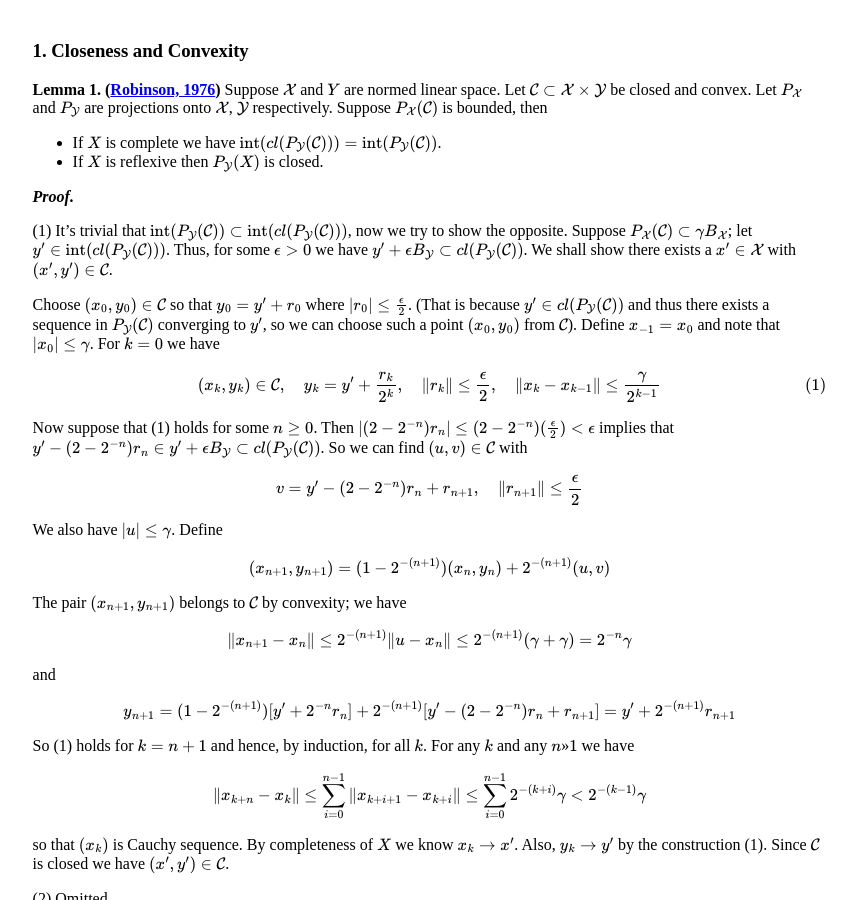
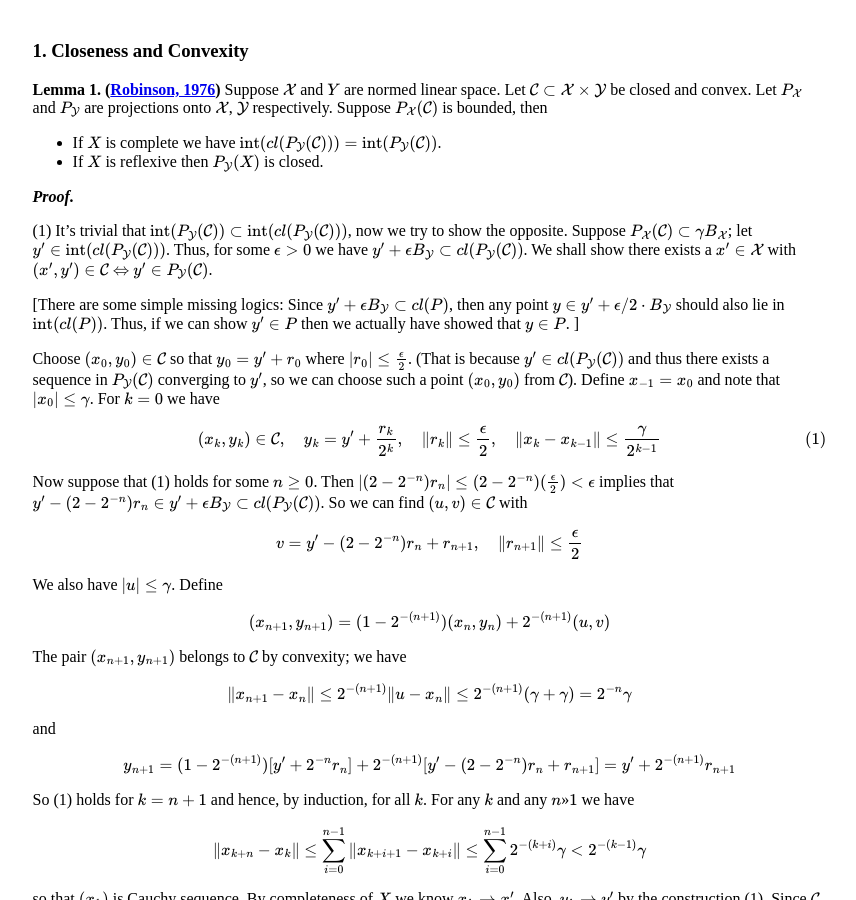
Before and after one commit to zhuanglinsheng/zhuanglinsheng.github.io, a Jekyll site: the page built from _posts/2021-03-31-Correspondence.md, in a window 1280 px wide and 900 px high, scrolled down 387 px. Shown: the whole window, without its empty margins (51-907 px from the left). Built offline with Jekyll 4.4.1, drawn with Linux system fonts in a browser that asks for light colours.

Commit message:
Update 2021-03-31-Correspondence.md

```diff
--- a/_posts/2021-03-31-Correspondence.md
+++ b/_posts/2021-03-31-Correspondence.md
@@ -28,7 +28,9 @@ Briefly speaking, a set map (correspondence) can be perturbed around metric regu
 
 ***Proof.***
 
-(1) It's trivial that $\text{int}(P_\mathcal{Y}(\mathcal{C})) \subset \text{int}(cl(P_\mathcal{Y}(\mathcal{C})))$, now we try to show the opposite. Suppose $P_\mathcal{X}(\mathcal{C})\subset\gamma B_\mathcal{X}$; let $y'\in \text{int}(cl(P_{\mathcal{Y}}(\mathcal{C})))$. Thus, for some $\epsilon>0$ we have $y'+\epsilon B_\mathcal{Y}\subset cl(P_\mathcal{Y}(\mathcal{C}))$. We shall show there exists a $x'\in\mathcal{X}$ with $(x',y')\in\mathcal{C}$.
+(1) It's trivial that $\text{int}(P_\mathcal{Y}(\mathcal{C})) \subset \text{int}(cl(P_\mathcal{Y}(\mathcal{C})))$, now we try to show the opposite. Suppose $P_\mathcal{X}(\mathcal{C})\subset\gamma B_\mathcal{X}$; let $y'\in \text{int}(cl(P_{\mathcal{Y}}(\mathcal{C})))$. Thus, for some $\epsilon>0$ we have $y'+\epsilon B_\mathcal{Y}\subset cl(P_\mathcal{Y}(\mathcal{C}))$. We shall show there exists a $x'\in\mathcal{X}$ with $(x',y')\in\mathcal{C}$ $\Leftrightarrow$ $y'\in P_\mathcal{Y}(\mathcal{C})$.
+
+[There are some simple missing logics: Since $y'+\epsilon B_\mathcal{Y} \subset cl(P)$, then any point $y\in y'+\epsilon/2 \cdot B_\mathcal{Y}$ should also lie in $\text{int}(cl(P))$. Thus, if we can show $y'\in P$ then we actually have showed that $y\in P$. ]
 
 Choose $(x_0, y_0)\in\mathcal{C}$ so that $y_0 = y'+r_0$ where $\|r_0\| \le \frac{\epsilon}{2}$. (That is because $y'\in cl(P_\mathcal{Y}(\mathcal{C}))$ and thus there exists a sequence in $P_\mathcal{Y}(\mathcal{C})$ converging to $y'$, so we can choose such a point $(x_0,y_0)$ from $\mathcal{C}$). Define $x_{-1} = x_0$ and note that $\|x_0\| \le \gamma$. For $k=0$ we have
 
```
